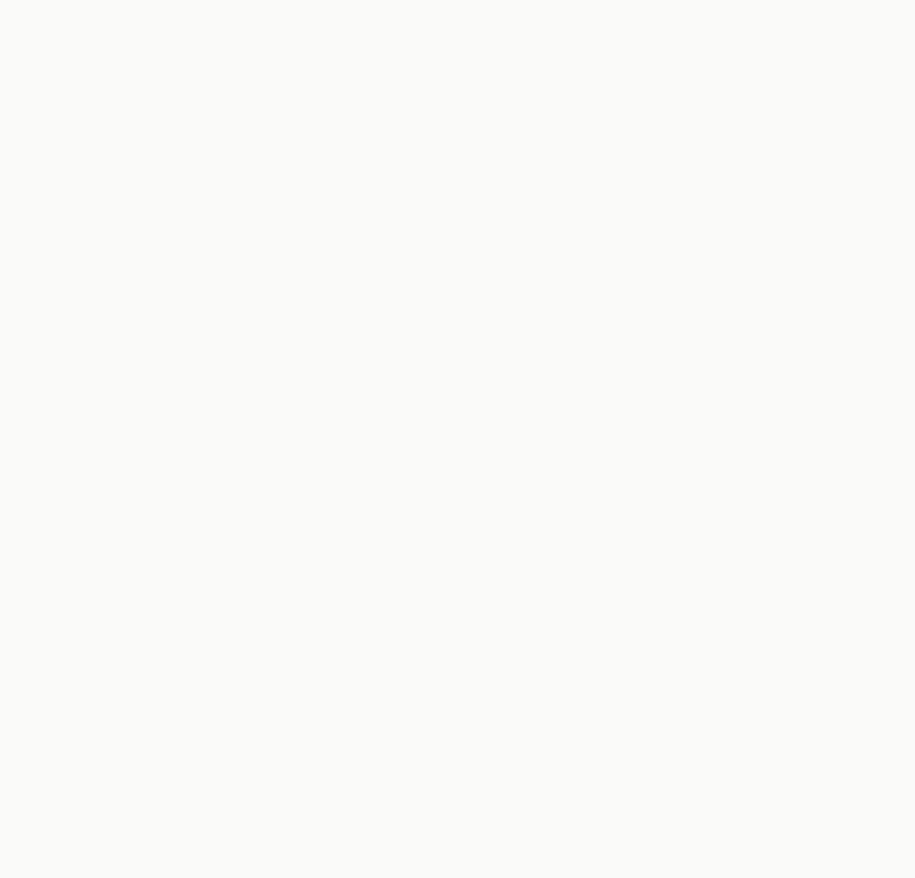
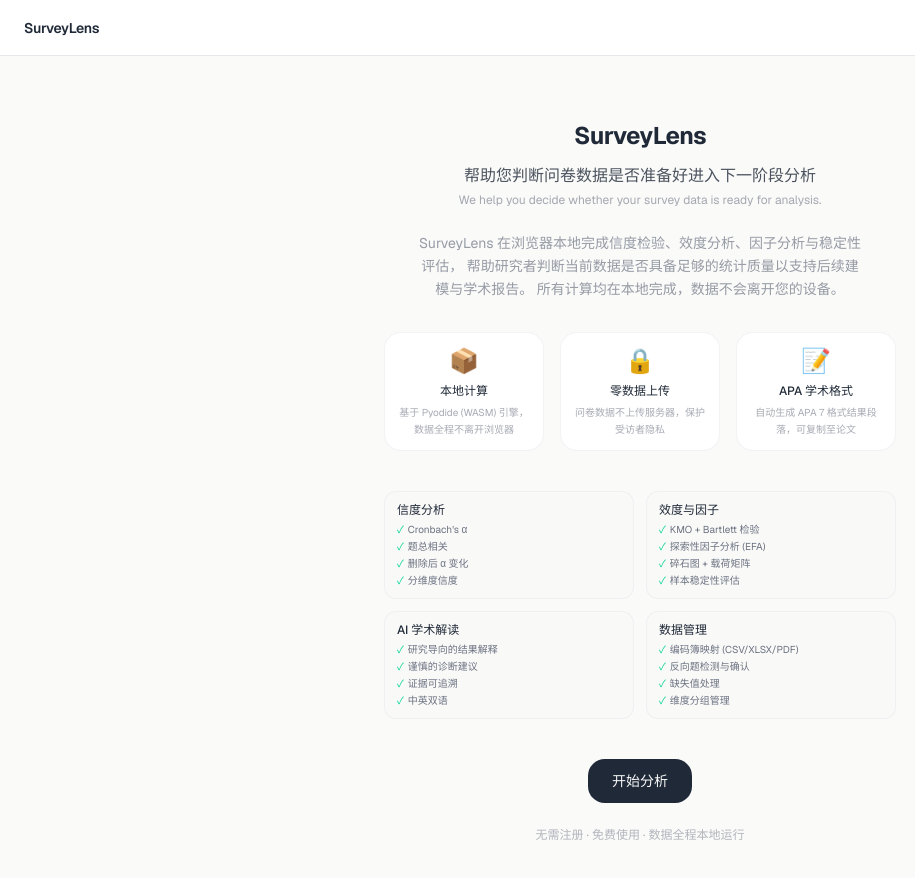
Before and after one commit to Miao0-o/reliability-analysis-system, a Next.js app: page /reliability-analysis-system/ in a window 1280 px wide. Before the commit this address had no page. Shown: the top 878 px of the page, without its empty margins (0-915 px from the left). Before the commit the page ends 800 px from the top, so only its background shows below. Built offline with nearby package versions, Linux system fonts and the light colour scheme.

Commit message:
Restore: landing page — emoji icons, feature cards

```diff
--- a/src/app/page.tsx
+++ b/src/app/page.tsx
@@ -1,5 +1,75 @@
-import { redirect } from "next/navigation";
+import Link from "next/link";
 
 export default function Home() {
-  redirect("/analyze");
+  return (
+    <div className="min-h-screen flex flex-col bg-[#FAFAF9]">
+      <header className="h-14 border-b border-border bg-card flex items-center px-6 shrink-0">
+        <span className="text-sm font-semibold tracking-tight text-foreground">SurveyLens</span>
+      </header>
+
+      <main className="flex-1 flex flex-col items-center justify-center px-6 py-16 max-w-2xl mx-auto text-center">
+        <h1 className="text-2xl font-bold tracking-tight text-foreground mb-3">SurveyLens</h1>
+        <p className="text-base text-foreground/80 font-medium mb-1">
+          帮助您判断问卷数据是否准备好进入下一阶段分析
+        </p>
+        <p className="text-xs text-muted-foreground/60 mb-6">
+          We help you decide whether your survey data is ready for analysis.
+        </p>
+        <p className="text-sm text-muted-foreground/70 max-w-md mb-8 leading-relaxed">
+          SurveyLens 在浏览器本地完成信度检验、效度分析、因子分析与稳定性评估，
+          帮助研究者判断当前数据是否具备足够的统计质量以支持后续建模与学术报告。
+          所有计算均在本地完成，数据不会离开您的设备。
+        </p>
+
+        <div className="grid grid-cols-3 gap-4 mb-10 w-full max-w-lg">
+          <Feature icon="&#x1F4E6;" title="本地计算" desc="基于 Pyodide (WASM) 引擎，数据全程不离开浏览器" />
+          <Feature icon="&#x1F512;" title="零数据上传" desc="问卷数据不上传服务器，保护受访者隐私" />
+          <Feature icon="&#x1F4DD;" title="APA 学术格式" desc="自动生成 APA 7 格式结果段落，可复制至论文" />
+        </div>
+
+        <div className="grid grid-cols-2 gap-3 mb-10 w-full max-w-lg text-left">
+          <Capability title="信度分析" items={["Cronbach's α", "题总相关", "删除后 α 变化", "分维度信度"]} />
+          <Capability title="效度与因子" items={["KMO + Bartlett 检验", "探索性因子分析 (EFA)", "碎石图 + 载荷矩阵", "样本稳定性评估"]} />
+          <Capability title="AI 学术解读" items={["研究导向的结果解释", "谨慎的诊断建议", "证据可追溯", "中英双语"]} />
+          <Capability title="数据管理" items={["编码簿映射 (CSV/XLSX/PDF)", "反向题检测与确认", "缺失值处理", "维度分组管理"]} />
+        </div>
+
+        <Link
+          href="/analyze"
+          className="inline-flex items-center gap-2 px-6 py-3 rounded-xl bg-foreground text-background text-sm font-medium hover:opacity-90 transition-opacity"
+        >
+          开始分析
+        </Link>
+
+        <p className="text-xs text-muted-foreground/50 mt-6">
+          无需注册 · 免费使用 · 数据全程本地运行
+        </p>
+      </main>
+    </div>
+  );
 }
+
+function Feature({ icon, title, desc }: { icon: string; title: string; desc: string }) {
+  return (
+    <div className="flex flex-col items-center gap-1.5 p-3 rounded-xl bg-card border border-border/50">
+      <span className="text-2xl">{icon}</span>
+      <p className="text-xs font-medium text-foreground">{title}</p>
+      <p className="text-[10px] text-muted-foreground/60 leading-relaxed">{desc}</p>
+    </div>
+  );
+}
+
+function Capability({ title, items }: { title: string; items: string[] }) {
+  return (
+    <div className="px-3 py-2.5 rounded-lg bg-secondary/20 border border-border/50">
+      <p className="text-xs font-medium text-foreground mb-1">{title}</p>
+      <ul className="text-[10px] text-muted-foreground space-y-0.5">
+        {items.map((item, i) => (
+          <li key={i} className="flex items-center gap-1">
+            <span className="text-emerald-400">&#x2713;</span> {item}
+          </li>
+        ))}
+      </ul>
+    </div>
+  );
+}
```
Also changed, not shown: 34 other files (tests, documents, lock files or other folders).
